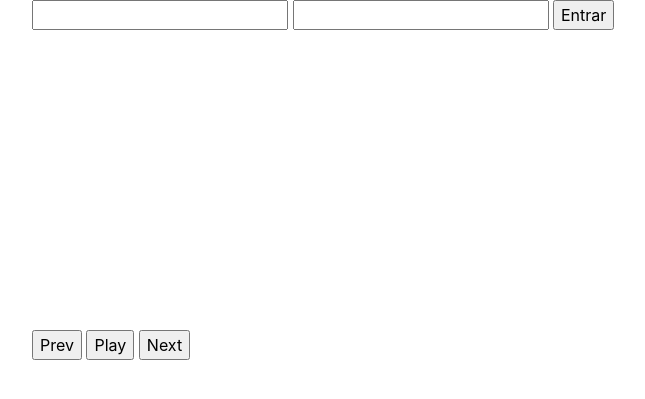
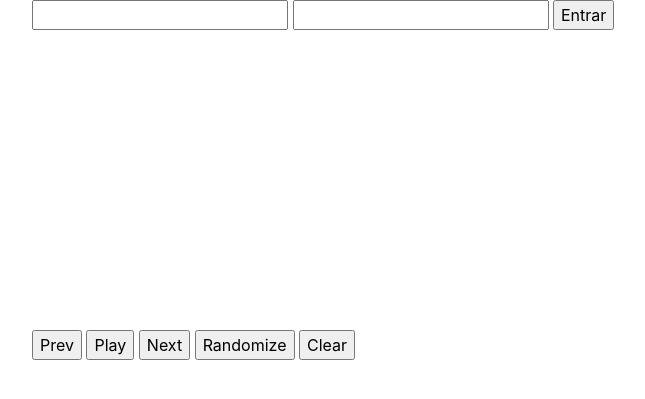
Before and after one commit to felipelavandeira/paduasplayer, a Flask app: page / in a window 1280 px wide. Shown: the top 399 px of the page, without its empty margins (53-698 px from the left). Run offline with Flask 2, Linux system fonts and the light colour scheme; some libraries are stand-ins or nearby versions.

Commit message:
rotas Playlist Controller

```diff
--- a/Views/templates/login.html
+++ b/Views/templates/login.html
@@ -17,6 +17,10 @@
     <input type="button" value="Play" id="play" />
     <input type="button" value="Pausa" id="pause" style="display:none"/>
     <input type="button" value="Next" id="next" />
+    <input type="button" value="Randomize" id="rand" />
+    <input type="button" value="Clear" id="clear" />
+
+
     <script>
         $('#play').click( function(){
             $.ajax({
@@ -48,5 +52,18 @@
                 method: 'POST'
             });
         });
+        $('#rand').click( function(){
+            $.ajax({
+                url: '/rand',
+                method: 'POST'
+            });
+        });
+        $('#clear').click( function(){
+            $.ajax({
+                url: '/clear',
+                method: 'POST'
+            });
+        });
+
     </script>
 {% endblock %}
```
